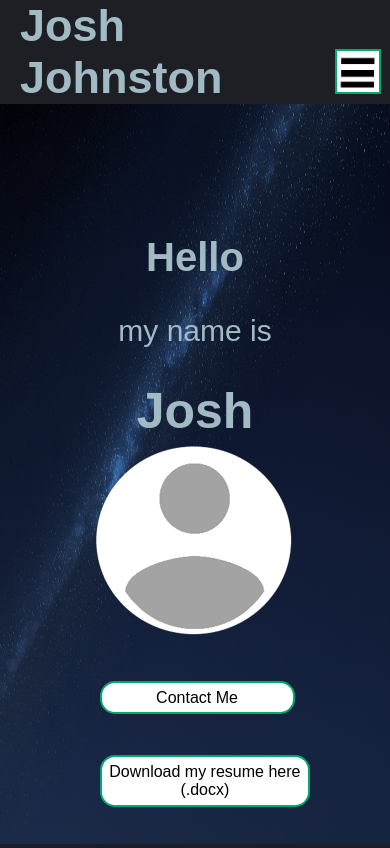
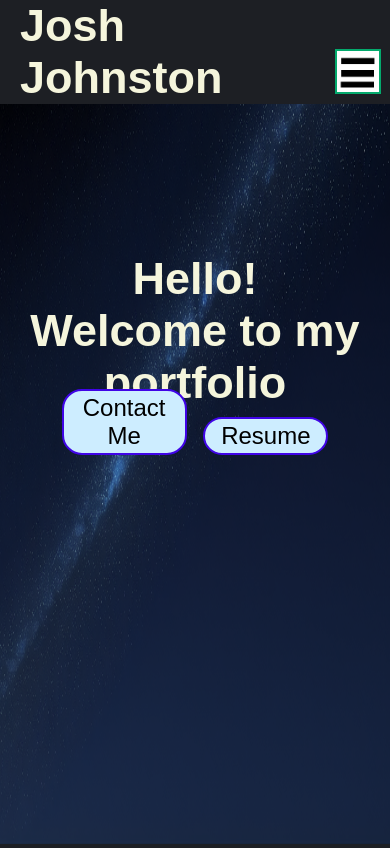
Before and after one commit to BlueM2ST/BlueM2ST.github.io, a plain HTML site: page index.html in a window 390 px wide. Shown: the top 848 px of the page. Drawn offline with Linux system fonts and the light colour scheme.

Commit message:
Updated hero section

```diff
--- a/index.html
+++ b/index.html
@@ -1,11 +1,11 @@
 <!DOCTYPE html>
 <html lang="en">
     <head>
-    <meta charset="UTF-8">
-    <meta name="viewport" content="width=device-width, initial-scale=1.0">
+        <meta charset="UTF-8" />
+        <meta name="viewport" content="width=device-width, initial-scale=1.0" />
         <title>Josh Johnston Portfolio</title>
-    <link rel="stylesheet" href="./styles.css">
-    <link rel="icon" type="image/x-icon" href="icon.ico">
+        <link rel="stylesheet" href="./styles.css" />
+        <link rel="icon" type="image/x-icon" href="icon.ico" />
         <script defer src="js/client.js"></script>
     </head>
     <body>
@@ -30,19 +30,11 @@
         </header>
 
         <!-- Hero section -->
-    <div id="hero" class="main-container hero">
-      <div class="hero-item-1">
-        <p>
-          <span style="font-size: 40px; font-weight: bold">Hello</span><br><br>my name is<br><br><span style="font-size: 50px; font-weight: bolder">Josh</span> <br><img
-            src="img/placeholder_avatar.webp"
-            alt="Placeholder avatar image">
-        </p>
-      </div>
-      <div class="hero-item-2">
-        <button onclick="window.location.href='#contact';" class="hero-button-contact button-style">Contact Me</button>
-      </div>
-      <div class="hero-item-3">
-        <a class="hero-button-contact button-style" href="files/placeholder_resume.docx">Download my resume here (.docx)<br></a>
+        <div id="hero" class="hero">
+          <div class="hero-header"><h1>Hello!<br>Welcome to my portfolio</h1></div>
+          <div class="hero-menu">
+              <button id="#contact">Contact Me</button>
+              <button id="projects-button"">Resume</button>
           </div>
         </div>
 
@@ -52,12 +44,12 @@
                 <h2>Projects</h2>
             </div>
             <div class="project-tile project-1">
-        <img src="img/tile_bg.webp" alt="">
+                <img src="img/tile_bg.webp" alt="" />
                 <a class="project-button button-style" href="https://github.com/BlueM2ST/RPGMaker-Archive-Website" target="_blank">RPGMAKER Archive Project</a>
             </div>
 
             <div class="project-tile project-2">
-        <img src="img/github.webp" alt="">
+                <img src="img/github.webp" alt="" />
                 <a class="project-button button-style" href="https://github.com/BlueM2ST" target="_blank">See more on my Github page</a>
             </div>
         </div>
@@ -86,21 +78,31 @@
                 <h2>Contact Me</h2>
             </div>
             <form action="#">
-        <input type="text" id="fname" name="name" placeholder="Name">
+                <input type="text" id="fname" name="name" placeholder="Name" />
 
-        <input type="text" id="lname" name="email" placeholder="Email">
+                <input type="text" id="lname" name="email" placeholder="Email" />
 
                 <textarea id="subject" name="message" placeholder="Your message..." style="height: 200px"></textarea>
 
-        <input class="button-style" type="submit" value="Submit">
+                <input class="button-style" type="submit" value="Submit" />
             </form>
         </div>
 
         <footer>
-      <p><a href="#hero"> About </a>&nbsp;&nbsp;<a href="#projects"> Projects </a>&nbsp;&nbsp;<a href="#skills"> Skills </a>&nbsp;&nbsp;<a href="#contact"> Contact </a></p>
-      <br>
-      <p><img src="img/linkedin.webp" alt="Linkedin logo">&nbsp;&nbsp;<a href="https://www.linkedin.com/in/josh-j-johnston/" target="_blank">Follow me on Linkedin</a></p>
-      <br>
+            <p>
+                <a href="#hero"> About </a>&nbsp;&nbsp;<a href="#projects"> Projects </a>&nbsp;&nbsp;<a href="#skills"> Skills </a>&nbsp;&nbsp;<a
+                    href="#contact"
+                >
+                    Contact
+                </a>
+            </p>
+            <br />
+            <p>
+                <img src="img/linkedin.webp" alt="Linkedin logo" />&nbsp;&nbsp;<a href="https://www.linkedin.com/in/josh-j-johnston/" target="_blank"
+                    >Follow me on Linkedin</a
+                >
+            </p>
+            <br />
             <p>Made by Josh Johnston</p>
         </footer>
     </body>
--- a/styles.css
+++ b/styles.css
@@ -8,6 +8,7 @@
 
 h1 {
   font-size: 50px;
+  color: beige;
 }
 
 /* ========================main container======================= */
@@ -99,35 +100,50 @@ header {
   min-height: 100vh;
   background-image: url("/img/star_bg.png");
   background-repeat: round;
+  max-width: 1300px;
+  margin: auto;
+  text-align: center;
 }
 
-.hero-item-1 {
-  grid-column: 5 / 9;
-  grid-row: 2/3;
-  text-align: center;
-  align-self: flex-end;
-  margin-bottom: 30px;
+.hero-header {
+  position: absolute;
+  top: 30%;
+  left: 0;
+  right: 0;
+  margin-inline: auto;
+  width: fit-content;
+  animation-name: title-float-in;
+  animation-duration: 3s;
 }
 
-.hero-item-1 p {
-  font-size: 30px;
-  color: #a2bac4;
+.hero-menu {
+    position: absolute;
+    width: 80vw;
+    right: 0;
+    top: 50%;
+    left: 50%;
+    -ms-transform: translate(-50%, -50%);
+    transform: translate(-50%, -50%);
+    text-align: center;
+    animation-name: button-float-in;
+    animation-duration: 3s;
 }
 
-.hero-item-2 {
-  display: block;
-  grid-column: 5 / 9;
-  grid-row: 3/4;
+.hero-menu button {
+    width: 25%;
+    padding: 1% 1%;
+    margin: 0 2%;
+    text-decoration: none;
+    font-size: 24px;
+    cursor: pointer;
+    background-color: rgb(205, 237, 255);
+    color: black;
+    border: 2px solid #4004e7;
+    border-radius: 20px;
 }
 
-.hero-item-3 {
-  grid-column: 6 / 8;
-  grid-row: 4/5;
-}
-
-.hero-button-contact {
-  border-radius: 15px;
-  width: 100%;
+.menu button:hover {
+    background-color: #cf7070;
 }
 
 /* ============================projects================================ */
@@ -333,30 +349,18 @@ footer a:hover {
   }
 
   /* =============================hero================================= */
-  .hero-item-1 {
-    grid-column: 3 / 11;
-    grid-row: 2/3;
-    text-align: center;
-    align-self: flex-end;
-    margin-bottom: 30px;
-  }
-
-  .hero-item-1 p {
-    font-size: 30px;
-    color: #a2bac4;
-  }
-
-  .hero-item-2 {
-    display: block;
-    grid-column: 4 / 10;
-    grid-row: 3/4;
-  }
-
-  .hero-item-3 {
-    grid-column: 4 / 10;
-    grid-row: 4/5;
-  }
-
+ .hero-menu button {
+    width: 40%;
+    padding: 1% 1%;
+    margin: 0 2%;
+    text-decoration: none;
+    font-size: 24px;
+    cursor: pointer;
+    background-color: rgb(205, 237, 255);
+    color: black;
+    border: 2px solid #4004e7;
+    border-radius: 20px;
+}
   /* ==========================projects=============================== */
   .project-section-main {
     margin-top: 5%;
@@ -431,3 +435,27 @@ footer a:hover {
     margin-left: 43%;
   }
 }
+
+/* Keyframes */
+
+@keyframes title-float-in {
+    from {
+        top: 20%;
+        opacity: 0%;
+    }
+    to {
+        top: 30%;
+        opacity: 100%;
+    }
+}
+
+@keyframes button-float-in {
+    from {
+        top: 60%;
+        opacity: 0%;
+    }
+    to {
+        top: 50%;
+        opacity: 100%;
+    }
+}
```
Lines whose indentation alone changed are shown as unchanged.
